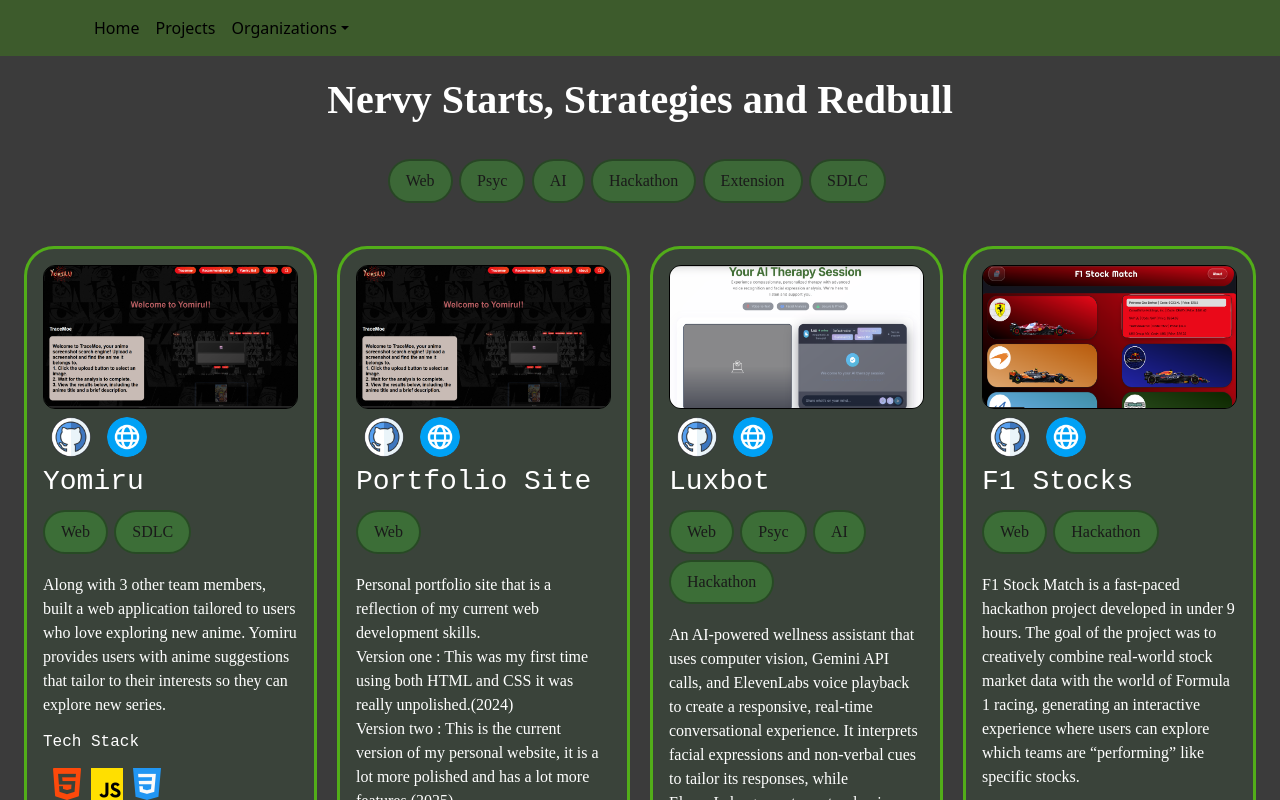
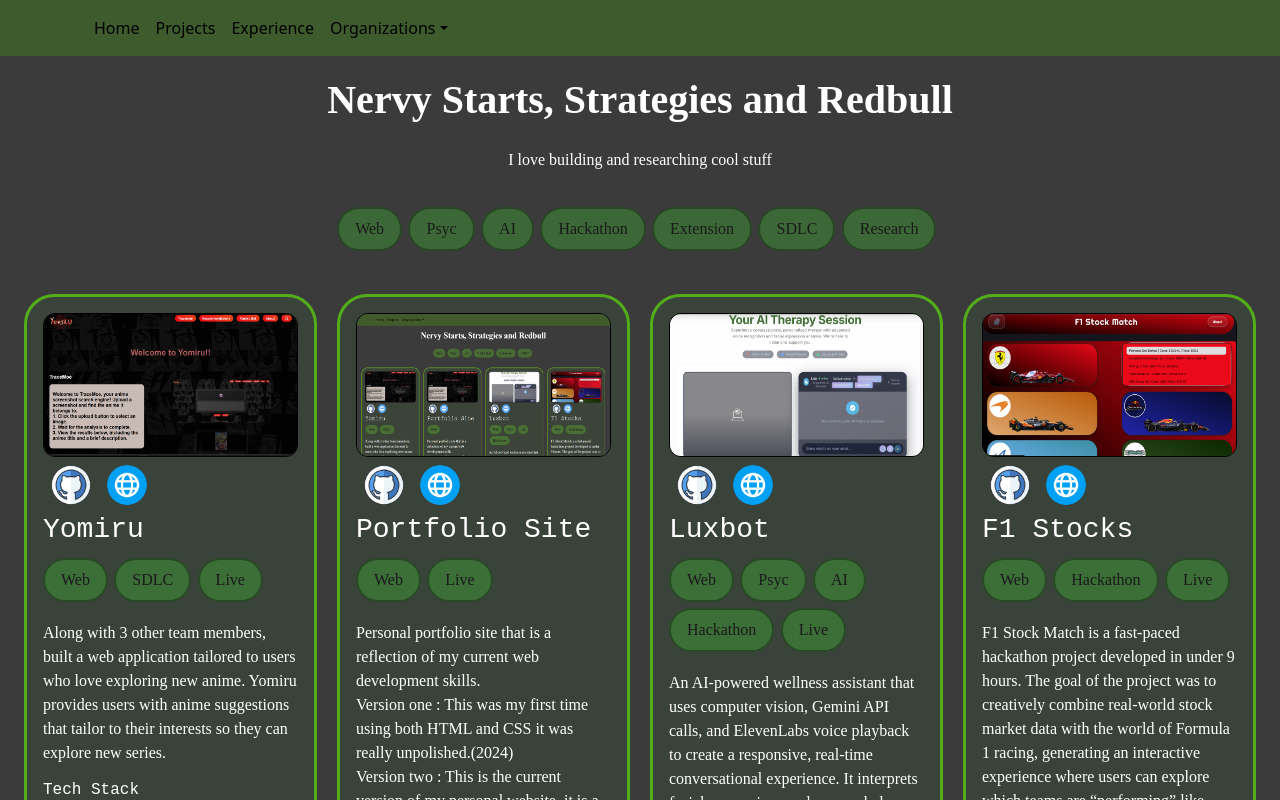
Before and after one commit to yadav412/portfolio, a React (Vite) app in the folder port/: page /projects in a window 1280 px wide. Shown: the top 800 px of the page. Built offline with nearby package versions, Linux system fonts and the light colour scheme.

Commit message:
ux design updates

```diff
--- a/port/src/App.tsx
+++ b/port/src/App.tsx
@@ -9,7 +9,8 @@ function Home() {
   return (
     <div className="home">
       <div className="opening">
-        <p className="UX"></p>
+        <h1 className="callingcard">Yadav Singh</h1>
+        <p className="callingcard">The South African Med Tech Guy</p>
       </div>
       <Chatbot></Chatbot>
       <Footer></Footer>
--- a/port/src/components/Home.tsx
+++ b/port/src/components/Home.tsx
@@ -4,7 +4,8 @@ function Home() {
   return (
     <div className="home">
       <div className="opening">
-        <p></p>
+        <h1 className="name">Yadav Singh</h1>
+        <p className="head">The South African Med Tech Guy</p>
       </div>
       <Chatbot></Chatbot>
     </div>
--- a/port/src/components/Navbar.tsx
+++ b/port/src/components/Navbar.tsx
@@ -15,6 +15,9 @@ function MyNavbar() {
             <Nav.Link as={Link} to="/projects">
               Projects
             </Nav.Link>
+            <Nav.Link as={Link} to="/experience">
+              Experience
+            </Nav.Link>
             <NavDropdown
               title="Organizations"
               id="basic-nav-dropdown"
@@ -26,11 +29,17 @@ function MyNavbar() {
               <NavDropdown.Item href="#action/3.2">
                 Rubber Duck Productions
               </NavDropdown.Item>
+              <NavDropdown.Divider />
               <NavDropdown.Item href="#action/3.3">
                 SFU Esports
               </NavDropdown.Item>
+              <NavDropdown.Item href="#action/3.4">
+                Simon Fraser University
+              </NavDropdown.Item>
               <NavDropdown.Divider />
-              <NavDropdown.Item href="#action/3.4">Medpack</NavDropdown.Item>
+              <NavDropdown.Item href="#action/3.5">
+                Medpack Technologies
+              </NavDropdown.Item>
             </NavDropdown>
           </Nav>
         </Navbar.Collapse>
--- a/port/src/components/projects.tsx
+++ b/port/src/components/projects.tsx
@@ -45,7 +45,15 @@ function ProjectPage({}) {
     const key1 = `../assets/${name}`;
     return assets[key1] ?? assets[`./${key1}`] ?? null;
   };
-  const TopTags = ["Web", "Psyc", "AI", "Hackathon", "Extension", "SDLC"];
+  const TopTags = [
+    "Web",
+    "Psyc",
+    "AI",
+    "Hackathon",
+    "Extension",
+    "SDLC",
+    "Research",
+  ];
 
   const projects = [
     {
@@ -54,10 +62,11 @@ function ProjectPage({}) {
       title: "Yomiru ",
       description:
         "Along with 3 other team members, built a web application tailored to users who love exploring new anime. Yomiru provides users with anime suggestions that tailor to their interests so they can explore new series. ",
-      tags: ["Web", "SDLC"],
+      tags: ["Web", "SDLC", "Live"],
       tech: ["html-5", "js", "css-3"],
       collab: ["karan", "eric", "jassie"],
       show: "yomiru poster.png",
+      live: "online",
     },
     {
       url: "#",
@@ -65,10 +74,11 @@ function ProjectPage({}) {
       title: "Portfolio Site ",
       description:
         "Personal portfolio site that is a reflection of my current web development skills.\n Version one : This was my first time using both HTML and CSS it was really unpolished.(2024) \n Version two : This is the current version of my personal website, it is a lot more polished and has a lot more features.(2025)",
-      tags: ["Web"],
+      tags: ["Web", "Live"],
       tech: ["typescript", "programing", "java", "SpringBoot"],
       collab: [],
-      show: "yomiru poster.png",
+      show: "portfolio.png",
+      live: "online",
     },
     {
       url: "https://github.com/yadav412/LuxBot",
@@ -76,10 +86,11 @@ function ProjectPage({}) {
       title: "Luxbot ",
       description:
         "An AI-powered wellness assistant that uses computer vision, Gemini API calls, and ElevenLabs voice playback to create a responsive, real-time conversational experience. It interprets facial expressions and non-verbal cues to tailor its responses, while ElevenLabs generates natural voice output for a more immersive interaction.",
-      tags: ["Web", "Psyc", "AI", "Hackathon"],
+      tags: ["Web", "Psyc", "AI", "Hackathon", "Live"],
       tech: ["python", "programing"],
       collab: ["Charan", "Clark", "Quang"],
       show: "luxbot.png",
+      live: "online",
     },
     {
       url: "https://github.com/yadav412/CSSS_Fall_Hacks2025",
@@ -87,10 +98,11 @@ function ProjectPage({}) {
       title: "F1 Stocks ",
       description:
         "F1 Stock Match is a fast-paced hackathon project developed in under 9 hours. The goal of the project was to creatively combine real-world stock market data with the world of Formula 1 racing, generating an interactive experience where users can explore which teams are “performing” like specific stocks. ",
-      tags: ["Web", "Hackathon"],
+      tags: ["Web", "Hackathon", "Live"],
       tech: ["html-5", "js", "css-3"],
       collab: ["Charan", "Clark", "Quang"],
       show: "f1stocks.png",
+      live: "online",
     },
 
     {
@@ -108,7 +120,8 @@ function ProjectPage({}) {
       url: "#",
       web: "",
       title: "Neural decay and tech use- Research Study",
-      description: "This is my first project",
+      description:
+        "Research paper exploring the affect of social media on the decay of neural pathways and other grey matter areas. This paper is being developed in anticipation for the 2027 Advancement in Healthcare Technology and Biomedical Engineering conference. ",
       tags: ["Psyc", "Research"],
       tech: ["python", "pandas", "research"],
       collab: [""],
@@ -120,10 +133,11 @@ function ProjectPage({}) {
       title: "SFU Esports Discord Bot",
       description:
         "Developed a discord bot for the SFU esports association for the sole purpose of automating the ticketing process related to Event logistics. This project was trailed with 50+ users before being shelved due to organisations personal changes.",
-      tags: ["Extension"],
+      tags: ["Extension", "offline"],
       tech: ["discord", "js"],
       collab: [],
       show: "yomiru poster.png",
+      live: "no",
     },
 
     {
@@ -151,6 +165,19 @@ function ProjectPage({}) {
           Nervy Starts, Strategies and Redbull
         </h1>
       </span>
+
+      <span
+        className="callingcardcontainter"
+        style={{ textAlign: "center", alignItems: "center" }}
+      >
+        <p
+          className="callingcard2"
+          style={{ textAlign: "center", alignItems: "center" }}
+        >
+          I love building and researching cool stuff
+        </p>
+      </span>
+
       <p
         className="title"
         style={{ textAlign: "center", alignItems: "center" }}
--- a/port/src/index.css
+++ b/port/src/index.css
@@ -567,6 +567,16 @@ p{
   width: auto;
 }
 
+.callingcard2{
+  font-family:'Times New Roman', Times, serif;
+
+  display: block;
+  text-align: center;
+  color: #ffffff;
+  margin: 0 auto;
+  width: auto;
+}
+
 .callingcardcontainter {
   display: flex;
   justify-content: center;
@@ -585,3 +595,30 @@ p{
   font-family: 'Times New Roman', Times, serif;
   color: #1a1a1a;
 }
+
+.opening{
+  background-color: #3589521d;
+  padding: 50px;
+  animation: forwards;
+
+}
+.name{
+  font-family: 'Times New Roman', Times, serif;
+  display: block;
+  text-align: center;
+  color: #ffffff;
+  font-weight: bold;
+  margin: 0 auto;
+  width: auto;
+}
+
+.card{
+  font-family: 'Times New Roman', Times, serif;
+  display: block;
+  text-align: center;
+  color: #ffffff;
+  font-weight: bold;
+  margin: 0 auto;
+  width: auto;
+  background-color: #00000000;
+}
```
Also changed, not shown: port/src/assets/portfolio.png (added).
